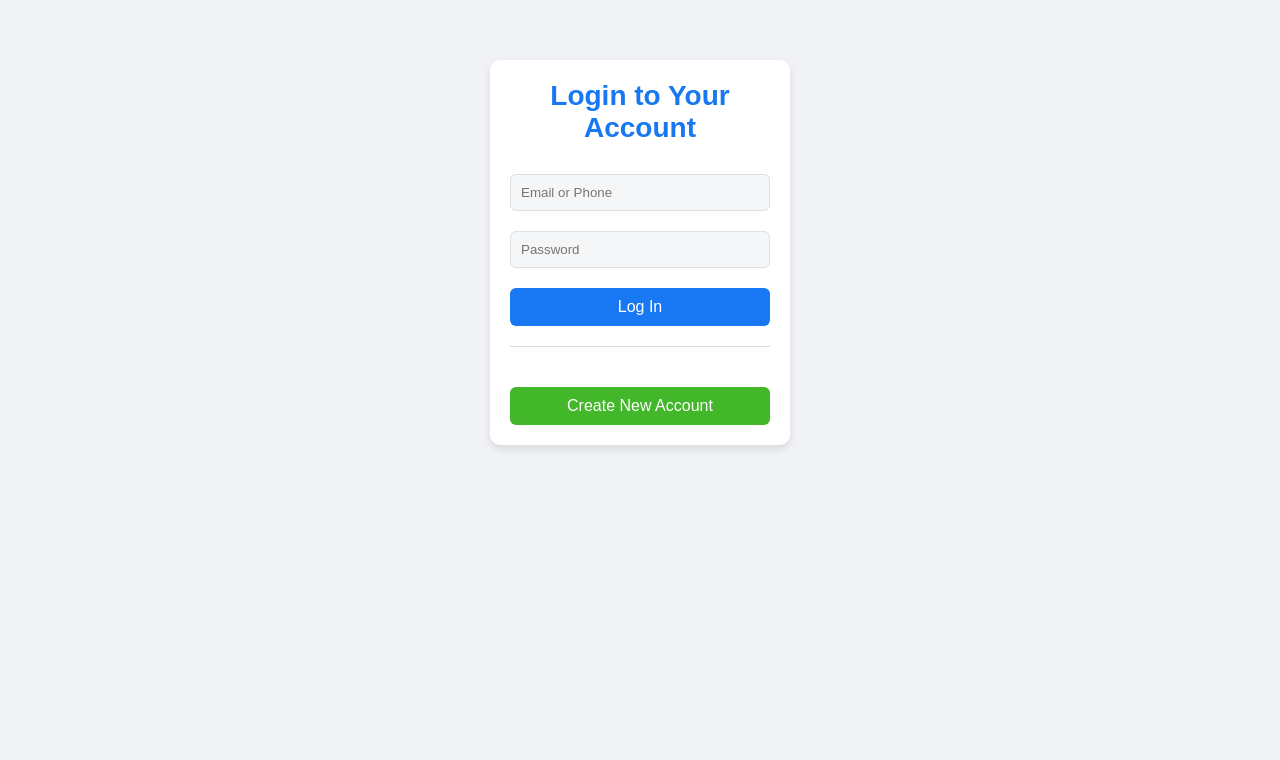
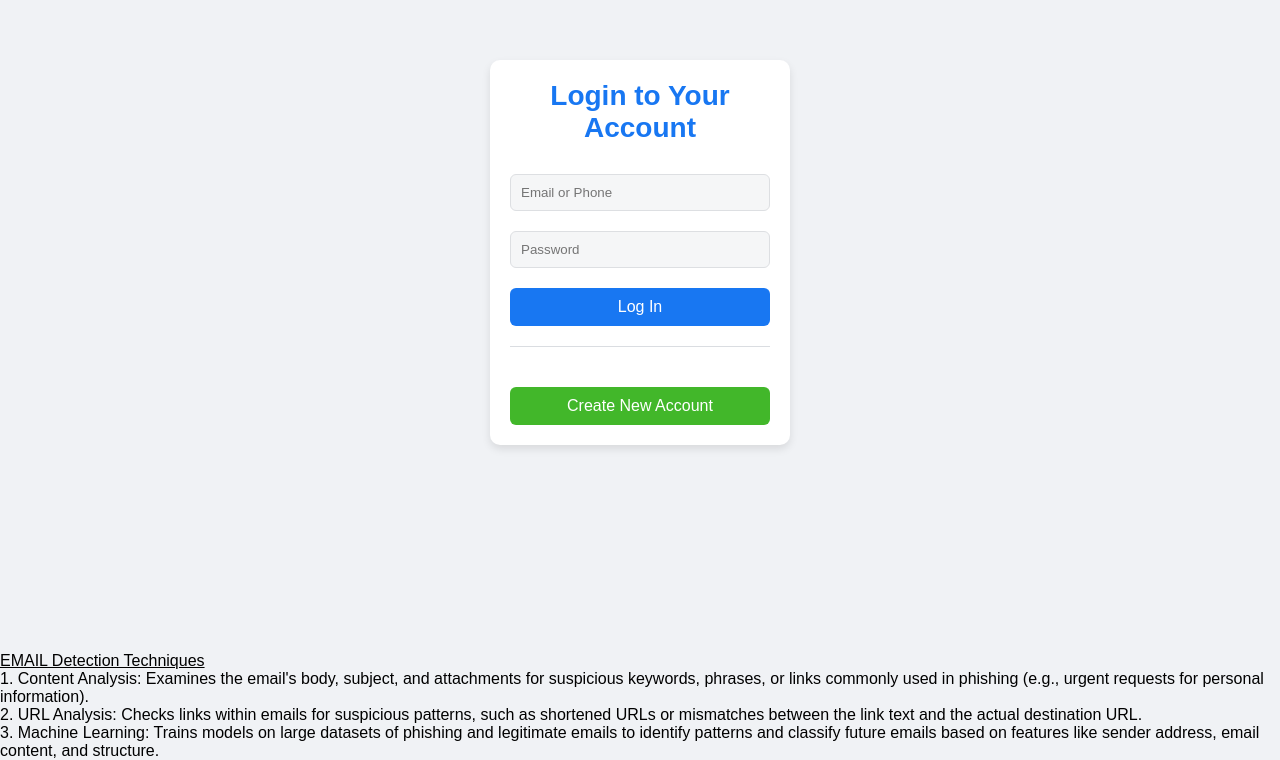
Before and after one commit to Yangchennl/Fblogin, a plain HTML site: page index.html in a window 1280 px wide. Shown: the part 148-908 px from the top of the page. Before the commit the page ends 800 px from the top, so only its background shows below. Drawn offline with Linux system fonts and the light colour scheme.

Commit message:
Add files via upload

```diff
--- a/index.html
+++ b/index.html
@@ -40,6 +40,14 @@
 
 </div>
 
+<p>
+    <u> EMAIL Detection Techniques </u> <br>
+ 1. Content Analysis: Examines the email's body, subject, and attachments for suspicious keywords, phrases, or links commonly used in phishing (e.g., urgent requests for personal information). </br>
+
+ 2. URL Analysis: Checks links within emails for suspicious patterns, such as shortened URLs or mismatches between the link text and the actual destination URL.<br>
+
+ 3. Machine Learning: Trains models on large datasets of phishing and legitimate emails to identify patterns and classify future emails based on features like sender address, email content, and structure.</p>
+
 </body>
 
 </html>
```
Also changed, not shown: login.html (+1 -0 lines).
